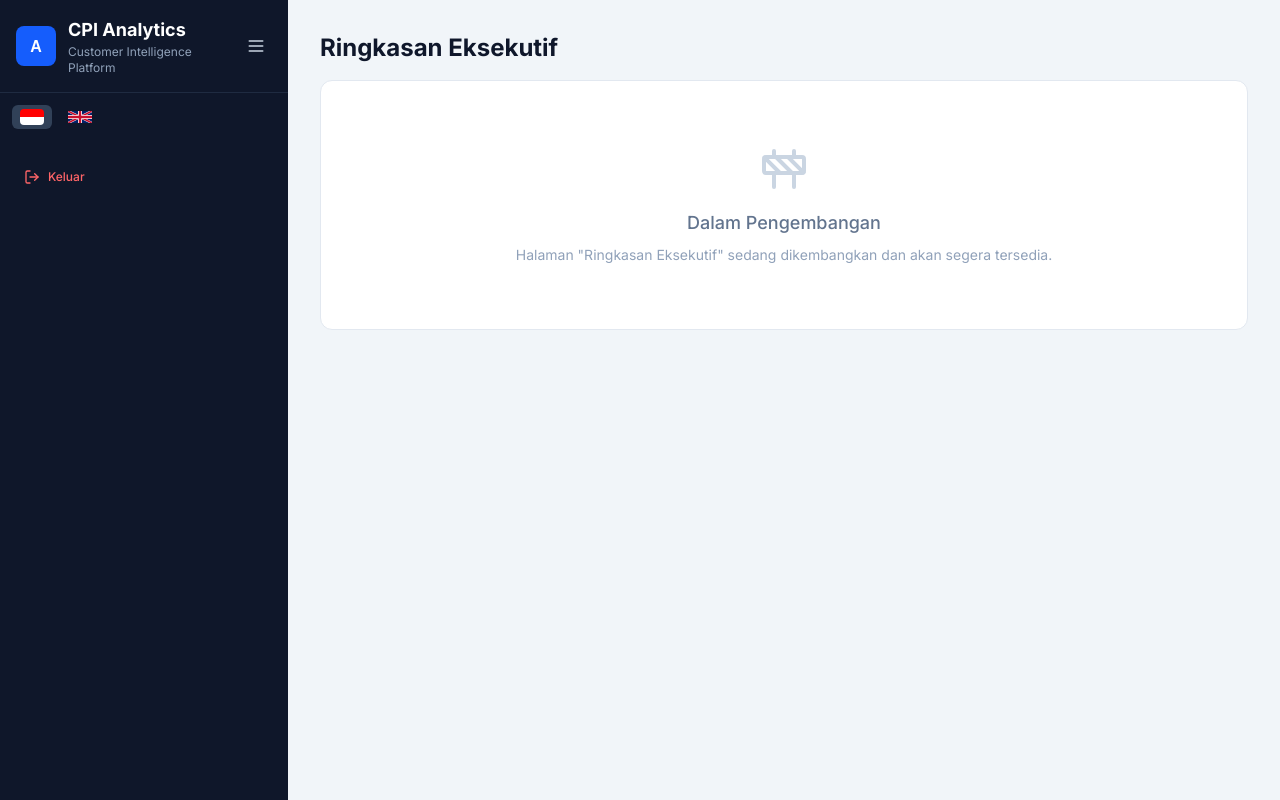
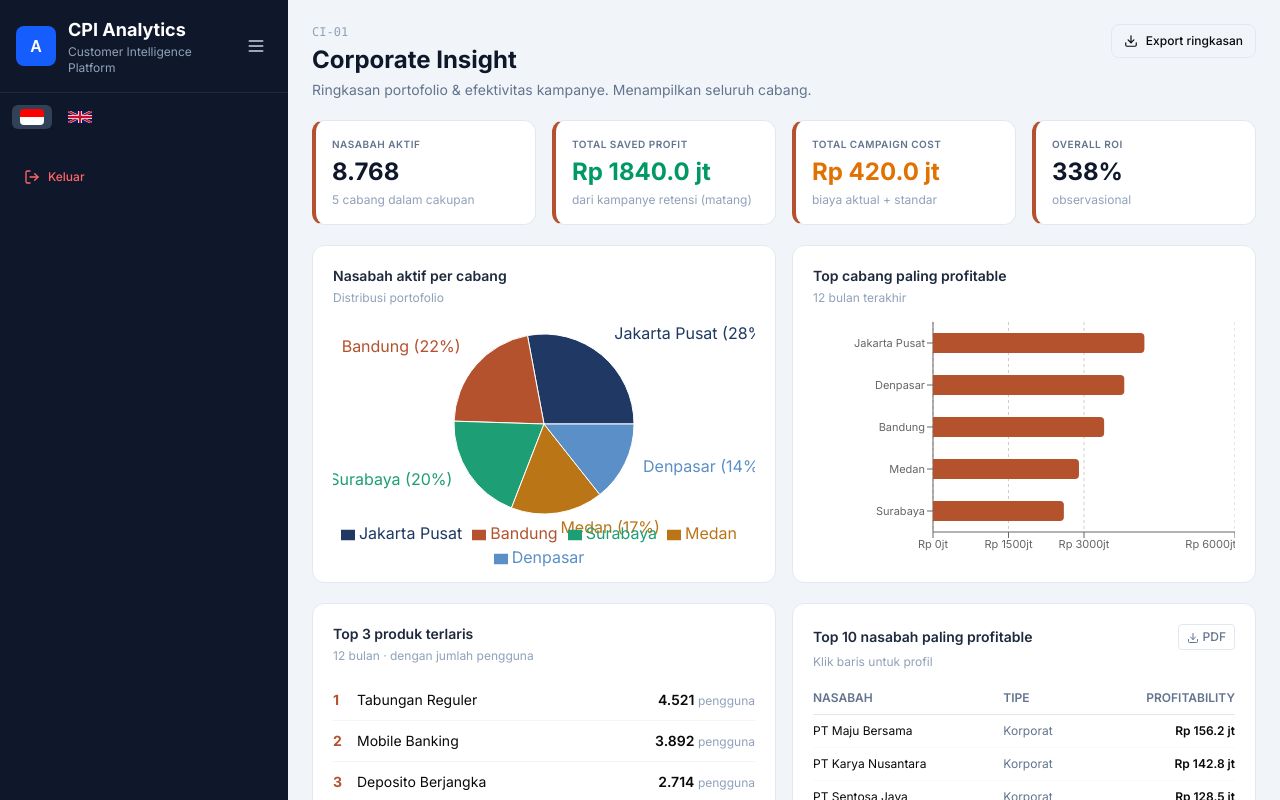
Before and after one commit to ibgithub/anvaia-analytics-bali, a React (Vite) app in the folder cpi-src/frontend/: page /corporate-insight in a window 1280 px wide. Before the commit this address led to /corporate-insight/overview. Built offline with nearby package versions, Linux system fonts and the light colour scheme; sample sign-in values are in the browser's storage.

Commit message:
feat(corporate-insight): add dashboard page matching mockup, remove sub-menu

```diff
--- a/cpi-src/frontend/src/app/App.tsx
+++ b/cpi-src/frontend/src/app/App.tsx
@@ -3,6 +3,7 @@ import { DashboardLayout } from './components/DashboardLayout';
 import { Login } from './pages/Login';
 import { I18nProvider } from './i18n/I18nProvider';
 import { PlaceholderPage } from './pages/PlaceholderPage';
+import { CorporateInsight } from './pages/CorporateInsight';
 import { RoleManagement } from './pages/RoleManagement';
 import { UserManagement } from './pages/UserManagement';
 import { ChangePassword } from './pages/ChangePassword';
@@ -34,10 +35,11 @@ const router = createBrowserRouter([
     ),
     children: [
       // Redirect root to Corporate Insight
-      { index: true, element: <Navigate to="/corporate-insight/overview" replace /> },
+      { index: true, element: <Navigate to="/corporate-insight" replace /> },
 
-      // 1. Corporate Insight
-      { path: 'corporate-insight/overview', element: <PlaceholderPage menuKey="menu_ci_01" /> },
+      // 1. Corporate Insight (no sub-menu, direct page)
+      { path: 'corporate-insight', element: <CorporateInsight /> },
+      { path: 'corporate-insight/overview', element: <CorporateInsight /> },
 
       // 2. Churn Analysis
       { path: 'churn/overview', element: <PlaceholderPage menuKey="menu_ch_01" /> },
@@ -94,7 +96,7 @@ const router = createBrowserRouter([
       { path: 'settings/system-parameters', element: <SystemParameter /> },
 
       // Catch-all → redirect to Corporate Insight
-      { path: '*', element: <Navigate to="/corporate-insight/overview" replace /> },
+      { path: '*', element: <Navigate to="/corporate-insight" replace /> },
     ],
   },
 ]);
--- /dev/null
+++ b/cpi-src/frontend/src/app/pages/CorporateInsight.tsx
@@ -0,0 +1,210 @@
+import { useI18n } from '../i18n';
+import { PieChart, Pie, Cell, BarChart, Bar, XAxis, YAxis, CartesianGrid, Tooltip, Legend, ResponsiveContainer } from 'recharts';
+import { Download } from 'lucide-react';
+
+// Dummy data sesuai mockup
+const KPI = {
+  nasabahAktif: 8768,
+  cabangCakupan: 5,
+  savedProfit: 1840.0,
+  campaignCost: 420.0,
+  roi: 338,
+};
+
+const BRANCH_PIE = [
+  { name: 'Jakarta Pusat', value: 2450 },
+  { name: 'Bandung', value: 1890 },
+  { name: 'Surabaya', value: 1720 },
+  { name: 'Medan', value: 1450 },
+  { name: 'Denpasar', value: 1258 },
+];
+
+const BRANCH_PROFIT = [
+  { name: 'Jakarta Pusat', value: 4200 },
+  { name: 'Denpasar', value: 3800 },
+  { name: 'Bandung', value: 3400 },
+  { name: 'Medan', value: 2900 },
+  { name: 'Surabaya', value: 2600 },
+];
+
+const TOP_PRODUCTS = [
+  { rank: 1, name: 'Tabungan Reguler', users: 4521 },
+  { rank: 2, name: 'Mobile Banking', users: 3892 },
+  { rank: 3, name: 'Deposito Berjangka', users: 2714 },
+];
+
+const TOP_CUSTOMERS = [
+  { id: 'CUS10230', name: 'PT Maju Bersama', type: 'Korporat', profit: 156.2 },
+  { id: 'CUS10245', name: 'PT Karya Nusantara', type: 'Korporat', profit: 142.8 },
+  { id: 'CUS10251', name: 'PT Sentosa Jaya', type: 'Korporat', profit: 128.5 },
+  { id: 'CUS10233', name: 'CV Sinar Abadi', type: 'Korporat', profit: 115.3 },
+  { id: 'CUS10260', name: 'Dewi Anggraini', type: 'Individu', profit: 98.7 },
+  { id: 'CUS10241', name: 'PT Boga Rasa', type: 'Korporat', profit: 92.4 },
+  { id: 'CUS10238', name: 'Bagus Pratama', type: 'Individu', profit: 87.1 },
+  { id: 'CUS10270', name: 'PT Cahaya Timur', type: 'Korporat', profit: 81.6 },
+  { id: 'CUS10255', name: 'Kartika Halim', type: 'Individu', profit: 76.3 },
+  { id: 'CUS10248', name: 'Fajar Nugroho', type: 'Individu', profit: 71.9 },
+];
+
+const PIE_COLORS = ['#1F3864', '#B4522E', '#1D9E75', '#BA7517', '#5B8FC7'];
+
+export function CorporateInsight() {
+  const { lang } = useI18n();
+
+  return (
+    <div className="p-6 space-y-5">
+      {/* Header */}
+      <div className="flex items-start justify-between">
+        <div>
+          <p className="text-xs text-slate-400 font-mono mb-1">CI-01</p>
+          <h1 className="text-2xl font-bold text-slate-900">Corporate Insight</h1>
+          <p className="text-sm text-slate-500 mt-1">
+            {lang === 'id'
+              ? 'Ringkasan portofolio & efektivitas kampanye. Menampilkan seluruh cabang.'
+              : 'Portfolio summary & campaign effectiveness. Showing all branches.'}
+          </p>
+        </div>
+        <button className="flex items-center gap-2 px-3 py-2 text-xs font-medium border border-slate-200 rounded-lg hover:bg-slate-50 transition">
+          <Download className="w-3.5 h-3.5" />
+          {lang === 'id' ? 'Export ringkasan' : 'Export summary'}
+        </button>
+      </div>
+
+      {/* KPI Cards */}
+      <div className="grid grid-cols-1 md:grid-cols-2 lg:grid-cols-4 gap-4">
+        <KpiCard
+          label={lang === 'id' ? 'NASABAH AKTIF' : 'ACTIVE CUSTOMERS'}
+          value={KPI.nasabahAktif.toLocaleString('id-ID')}
+          sub={`${KPI.cabangCakupan} ${lang === 'id' ? 'cabang dalam cakupan' : 'branches in scope'}`}
+        />
+        <KpiCard
+          label="TOTAL SAVED PROFIT"
+          value={`Rp ${KPI.savedProfit.toFixed(1)} jt`}
+          sub={lang === 'id' ? 'dari kampanye retensi (matang)' : 'from retention campaigns (matured)'}
+          valueColor="text-emerald-600"
+        />
+        <KpiCard
+          label="TOTAL CAMPAIGN COST"
+          value={`Rp ${KPI.campaignCost.toFixed(1)} jt`}
+          sub={lang === 'id' ? 'biaya aktual + standar' : 'actual + standard cost'}
+          valueColor="text-amber-600"
+        />
+        <KpiCard
+          label="OVERALL ROI"
+          value={`${KPI.roi}%`}
+          sub={lang === 'id' ? 'observasional' : 'observational'}
+        />
+      </div>
+
+      {/* Charts row */}
+      <div className="grid grid-cols-1 lg:grid-cols-2 gap-4">
+        {/* Pie chart - Nasabah per cabang */}
+        <div className="bg-white border border-slate-200 rounded-xl p-5">
+          <h3 className="text-sm font-semibold text-slate-800 mb-1">
+            {lang === 'id' ? 'Nasabah aktif per cabang' : 'Active customers per branch'}
+          </h3>
+          <p className="text-xs text-slate-400 mb-4">
+            {lang === 'id' ? 'Distribusi portofolio' : 'Portfolio distribution'}
+          </p>
+          <ResponsiveContainer width="100%" height={240}>
+            <PieChart>
+              <Pie data={BRANCH_PIE} cx="50%" cy="50%" outerRadius={90} dataKey="value" label={({ name, percent }) => `${name} (${(percent * 100).toFixed(0)}%)`} labelLine={false}>
+                {BRANCH_PIE.map((_, i) => (
+                  <Cell key={i} fill={PIE_COLORS[i % PIE_COLORS.length]} />
+                ))}
+              </Pie>
+              <Tooltip formatter={(v: number) => v.toLocaleString('id-ID')} />
+              <Legend verticalAlign="bottom" height={36} />
+            </PieChart>
+          </ResponsiveContainer>
+        </div>
+
+        {/* Bar chart - Top cabang profitable */}
+        <div className="bg-white border border-slate-200 rounded-xl p-5">
+          <h3 className="text-sm font-semibold text-slate-800 mb-1">
+            {lang === 'id' ? 'Top cabang paling profitable' : 'Most profitable branches'}
+          </h3>
+          <p className="text-xs text-slate-400 mb-4">
+            {lang === 'id' ? '12 bulan terakhir' : 'Last 12 months'}
+          </p>
+          <ResponsiveContainer width="100%" height={240}>
+            <BarChart data={BRANCH_PROFIT} layout="vertical" margin={{ left: 20 }}>
+              <CartesianGrid strokeDasharray="3 3" horizontal={false} />
+              <XAxis type="number" tickFormatter={(v) => `Rp ${v}jt`} fontSize={11} />
+              <YAxis type="category" dataKey="name" width={100} fontSize={11} />
+              <Tooltip formatter={(v: number) => `Rp ${v} jt`} />
+              <Bar dataKey="value" fill="#B4522E" radius={[0, 4, 4, 0]} barSize={20} />
+            </BarChart>
+          </ResponsiveContainer>
+        </div>
+      </div>
+
+      {/* Bottom row: Top products & Top customers */}
+      <div className="grid grid-cols-1 lg:grid-cols-2 gap-4">
+        {/* Top 3 produk */}
+        <div className="bg-white border border-slate-200 rounded-xl p-5">
+          <h3 className="text-sm font-semibold text-slate-800 mb-1">
+            {lang === 'id' ? 'Top 3 produk terlaris' : 'Top 3 best-selling products'}
+          </h3>
+          <p className="text-xs text-slate-400 mb-4">
+            {lang === 'id' ? '12 bulan · dengan jumlah pengguna' : '12 months · with user count'}
+          </p>
+          <table className="w-full text-sm">
+            <tbody>
+              {TOP_PRODUCTS.map((p) => (
+                <tr key={p.rank} className="border-b border-slate-100 last:border-0">
+                  <td className="py-2.5 pr-3 font-bold text-[#B4522E] w-6">{p.rank}</td>
+                  <td className="py-2.5">{p.name}</td>
+                  <td className="py-2.5 text-right font-semibold">{p.users.toLocaleString('id-ID')} <span className="text-slate-400 font-normal text-xs">{lang === 'id' ? 'pengguna' : 'users'}</span></td>
+                </tr>
+              ))}
+            </tbody>
+          </table>
+        </div>
+
+        {/* Top 10 nasabah */}
+        <div className="bg-white border border-slate-200 rounded-xl p-5">
+          <div className="flex items-center justify-between mb-1">
+            <h3 className="text-sm font-semibold text-slate-800">
+              {lang === 'id' ? 'Top 10 nasabah paling profitable' : 'Top 10 most profitable customers'}
+            </h3>
+            <button className="text-xs text-slate-500 border border-slate-200 rounded px-2 py-1 hover:bg-slate-50">
+              <Download className="w-3 h-3 inline mr-1" />PDF
+            </button>
+          </div>
+          <p className="text-xs text-slate-400 mb-3">
+            {lang === 'id' ? 'Klik baris untuk profil' : 'Click row for profile'}
+          </p>
+          <table className="w-full text-xs">
+            <thead>
+              <tr className="border-b border-slate-200">
+                <th className="text-left py-2 text-slate-500 font-semibold uppercase">{lang === 'id' ? 'Nasabah' : 'Customer'}</th>
+                <th className="text-left py-2 text-slate-500 font-semibold uppercase">{lang === 'id' ? 'Tipe' : 'Type'}</th>
+                <th className="text-right py-2 text-slate-500 font-semibold uppercase">Profitability</th>
+              </tr>
+            </thead>
+            <tbody>
+              {TOP_CUSTOMERS.map((c) => (
+                <tr key={c.id} className="border-b border-slate-50 hover:bg-slate-50 cursor-pointer">
+                  <td className="py-2">{c.name}</td>
+                  <td className="py-2 text-slate-500">{c.type}</td>
+                  <td className="py-2 text-right font-semibold">Rp {c.profit.toFixed(1)} jt</td>
+                </tr>
+              ))}
+            </tbody>
+          </table>
+        </div>
+      </div>
+    </div>
+  );
+}
+
+function KpiCard({ label, value, sub, valueColor }: { label: string; value: string; sub: string; valueColor?: string }) {
+  return (
+    <div className="bg-white border border-slate-200 rounded-xl p-4 border-l-4 border-l-[#B4522E]">
+      <p className="text-[10px] font-semibold text-slate-500 uppercase tracking-wider mb-1">{label}</p>
+      <p className={`text-2xl font-bold ${valueColor || 'text-slate-900'}`}>{value}</p>
+      <p className="text-xs text-slate-400 mt-1">{sub}</p>
+    </div>
+  );
+}
```
Also changed, not shown: 1 other file (tests, documents, lock files or other folders).
